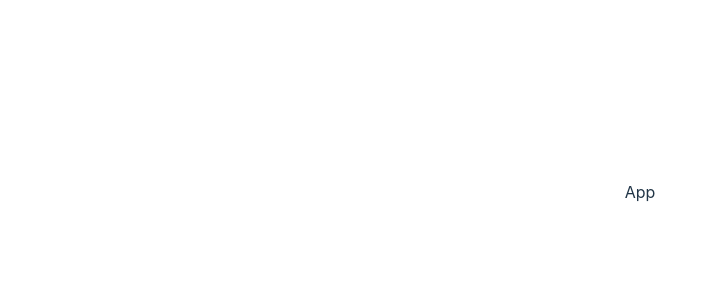
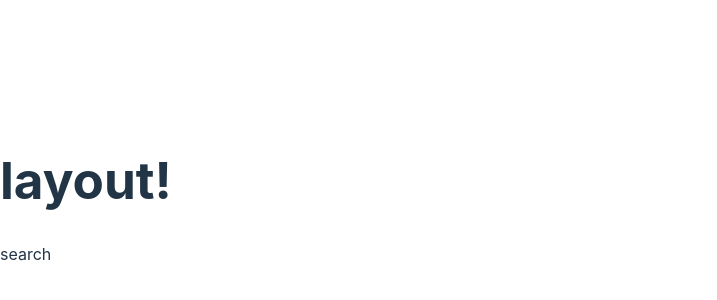
Before and after one commit to Owonie/STC_V2, a React (Vite) app: page /search in a window 1280 px wide. Shown: the part 208-508 px from the top of the page, without its empty margins (0-717 px from the left). Built offline with nearby package versions, Linux system fonts and the light colour scheme.

Commit message:
feat: router with new pages
feat: mainPage, errorPage, searchPage
feat: react-router dom router

```diff
--- a/src/App.tsx
+++ b/src/App.tsx
@@ -1,11 +1,8 @@
-import './App.css';
+import { RouterProvider } from 'react-router-dom';
+import { router } from './core/router';
 
 function App() {
-  return (
-    <>
-      <div>App</div>
-    </>
-  );
+  return <RouterProvider router={router} />;
 }
 
 export default App;
--- /dev/null
+++ b/src/components/common/rootLayout.tsx
@@ -0,0 +1,11 @@
+import { Outlet } from 'react-router-dom';
+
+const RootLayout = (): React.ReactNode => {
+  return (
+    <div>
+      <h1>layout!</h1>
+      <Outlet />
+    </div>
+  );
+};
+export default RootLayout;
--- /dev/null
+++ b/src/core/router.tsx
@@ -0,0 +1,23 @@
+import { createBrowserRouter } from 'react-router-dom';
+import MainPage from '../pages/mainPage';
+import RoomPage from '../pages/roomPage';
+import SearchPage from '../pages/searchPage';
+import RootLayout from '../components/common/rootLayout';
+import ErrorPage from '../pages/errorPage';
+
+export const router = createBrowserRouter([
+  {
+    path: '/',
+
+    element: <RootLayout />,
+    errorElement: <ErrorPage />,
+    children: [
+      { path: '', element: <MainPage /> },
+      { path: 'room', element: <RoomPage /> },
+      {
+        path: 'search',
+        element: <SearchPage />,
+      },
+    ],
+  },
+]);
--- /dev/null
+++ b/src/pages/errorPage.tsx
@@ -0,0 +1,5 @@
+const ErrorPage = () => {
+  return <div>404 not found!</div>;
+};
+
+export default ErrorPage;
--- /dev/null
+++ b/src/pages/mainPage.tsx
@@ -0,0 +1,4 @@
+const MainPage = () => {
+  return <div>home</div>;
+};
+export default MainPage;
--- /dev/null
+++ b/src/pages/roomPage.tsx
@@ -0,0 +1,4 @@
+const RoomPage = () => {
+  return <div>room</div>;
+};
+export default RoomPage;
--- /dev/null
+++ b/src/pages/searchPage.tsx
@@ -0,0 +1,4 @@
+const SearchPage = () => {
+  return <div>search</div>;
+};
+export default SearchPage;
```
Also changed, not shown: src/main.tsx (+6 -6 lines).
